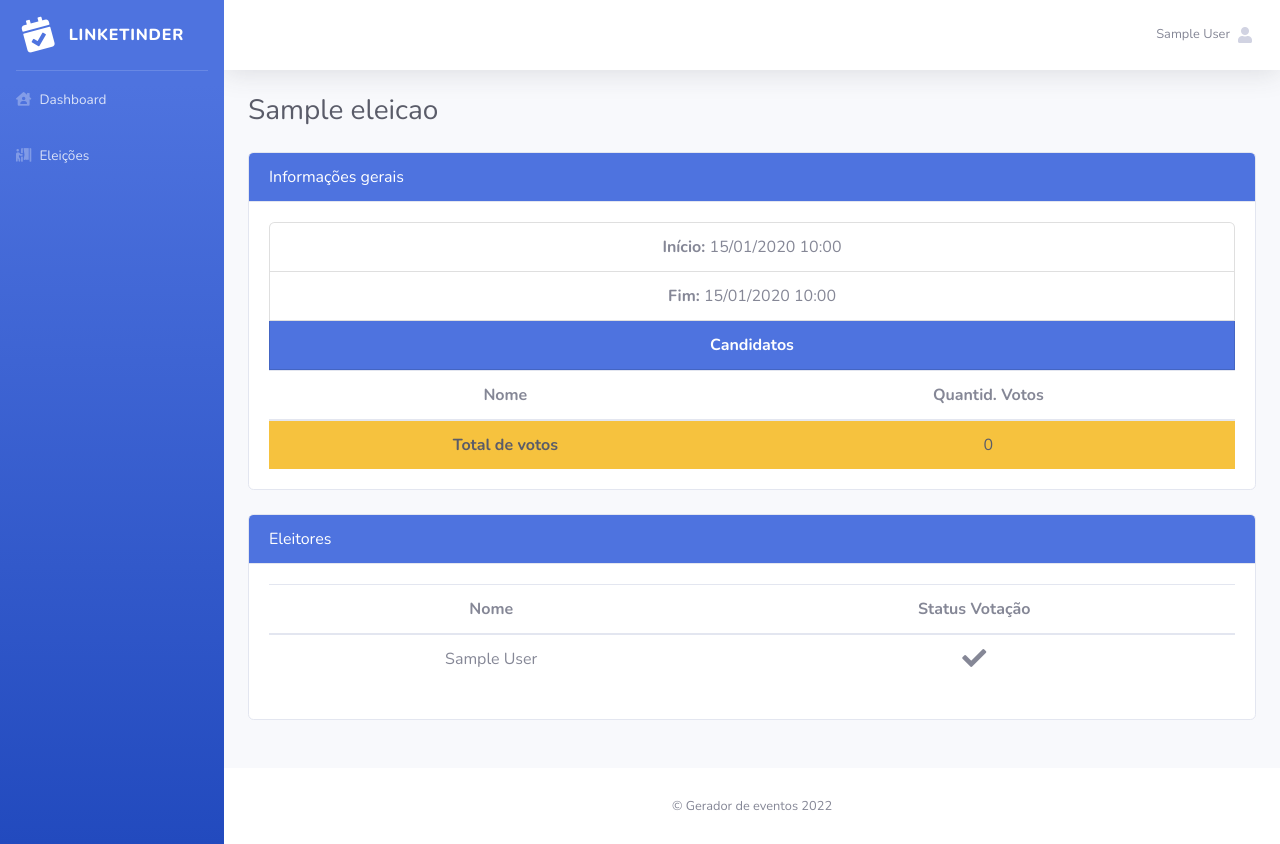
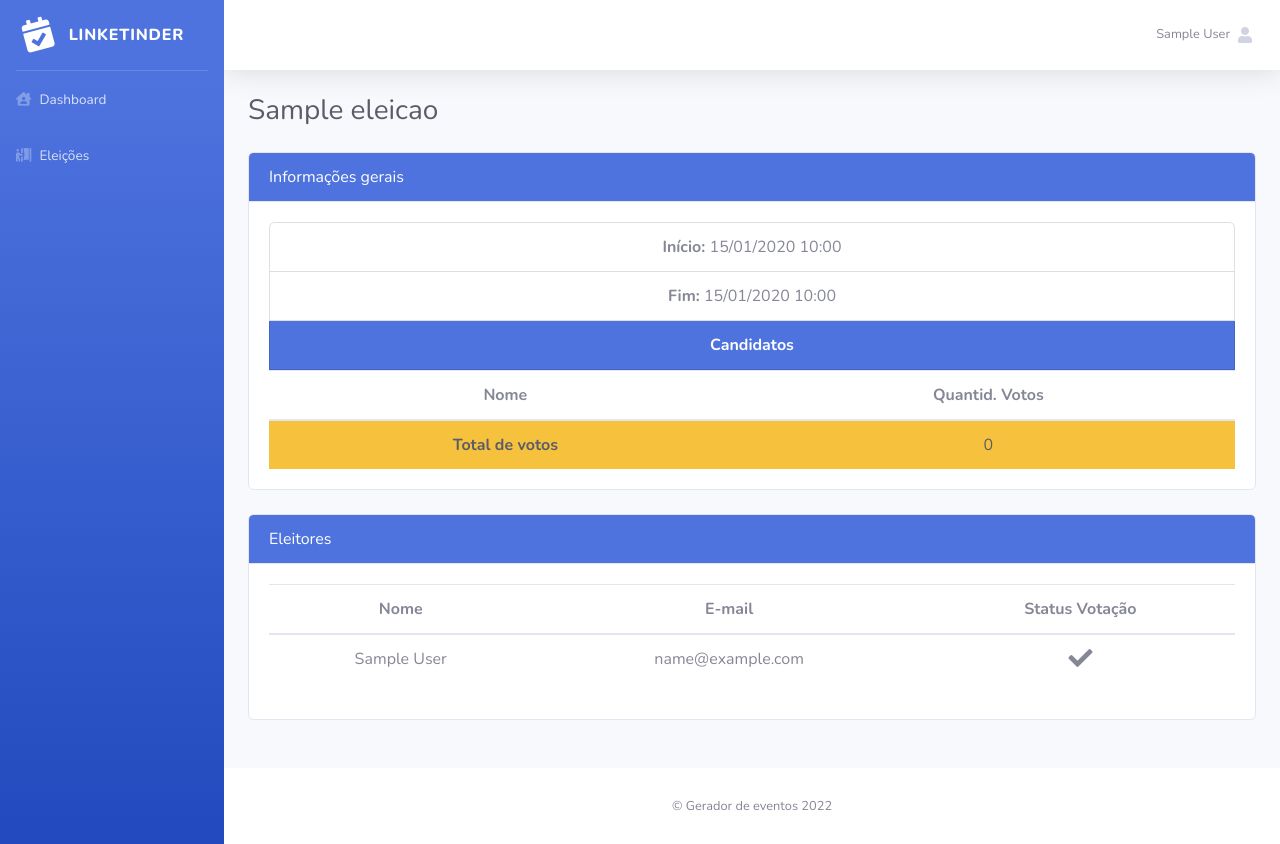
Before and after one commit to dvlln/gerador_eleicao, a Laravel app: page /admin/eleicao/1 in a window 1280 px wide. Run offline with Laravel 9, Linux system fonts and the light colour scheme; a user stored in the database is signed in; tables that the repository leaves empty hold one stand-in row (values such as "Sample post").

Commit message:
adicao email na show eleicao

```diff
--- a/resources/views/admin/eleicao/show.blade.php
+++ b/resources/views/admin/eleicao/show.blade.php
@@ -87,6 +87,7 @@
                         <table class="table">
                             <thead>
                                 <th>Nome</th>
+                                <th>E-mail</th>
 
                                 {{-- APARECERÁ O STATUS DA VOTAÇÃO QUANDO A ELEIÇÃO COMEÇAR --}}
                                 @if ( $eleicaoStartDateHasPassed )
@@ -97,6 +98,7 @@
                                 @foreach($eleicoes->users as $user)
                                     <tr>
                                         <td>{{ $user->name }}</td>
+                                        <td>{{ $user->email }}</td>
 
                                         {{-- APARECERÁ O STATUS DA VOTAÇÃO QUANDO A ELEIÇÃO COMEÇAR --}}
                                         @if ( $eleicaoStartDateHasPassed )
```
Also changed, not shown: 1 other file.
